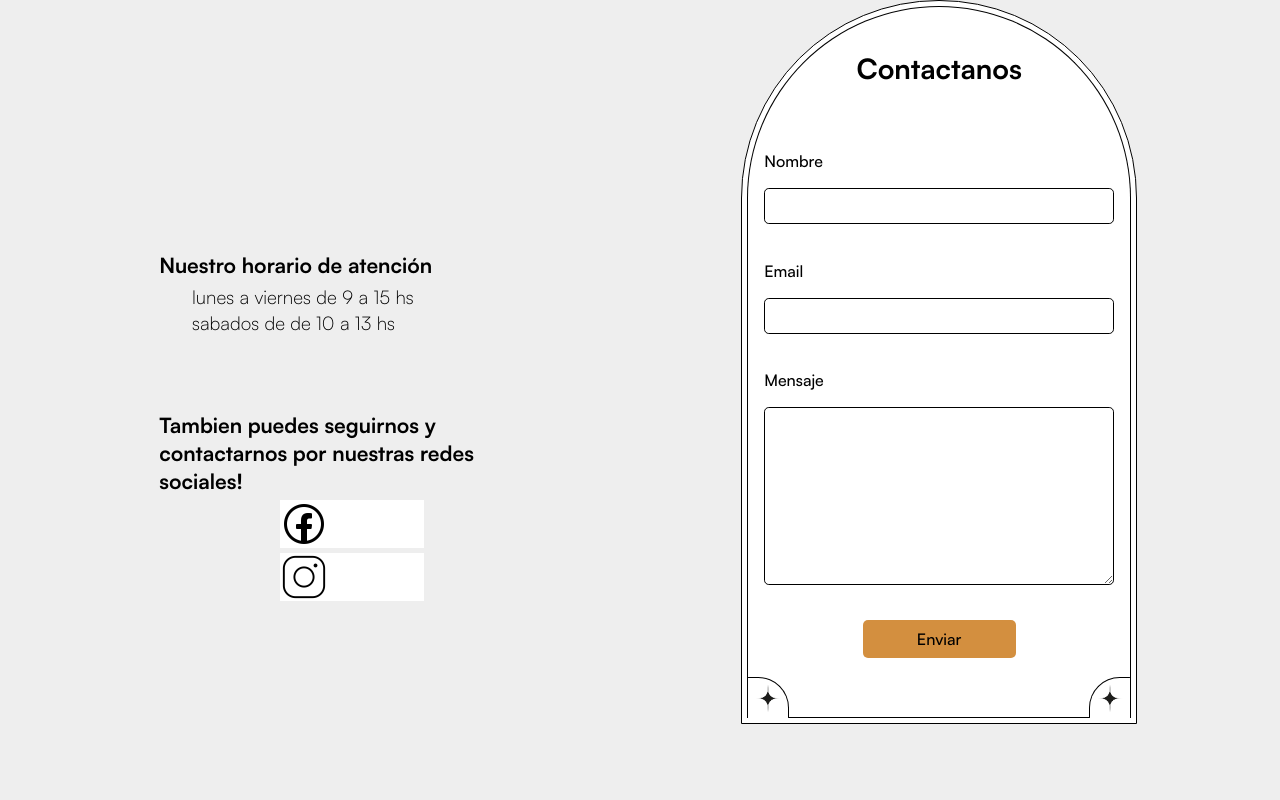
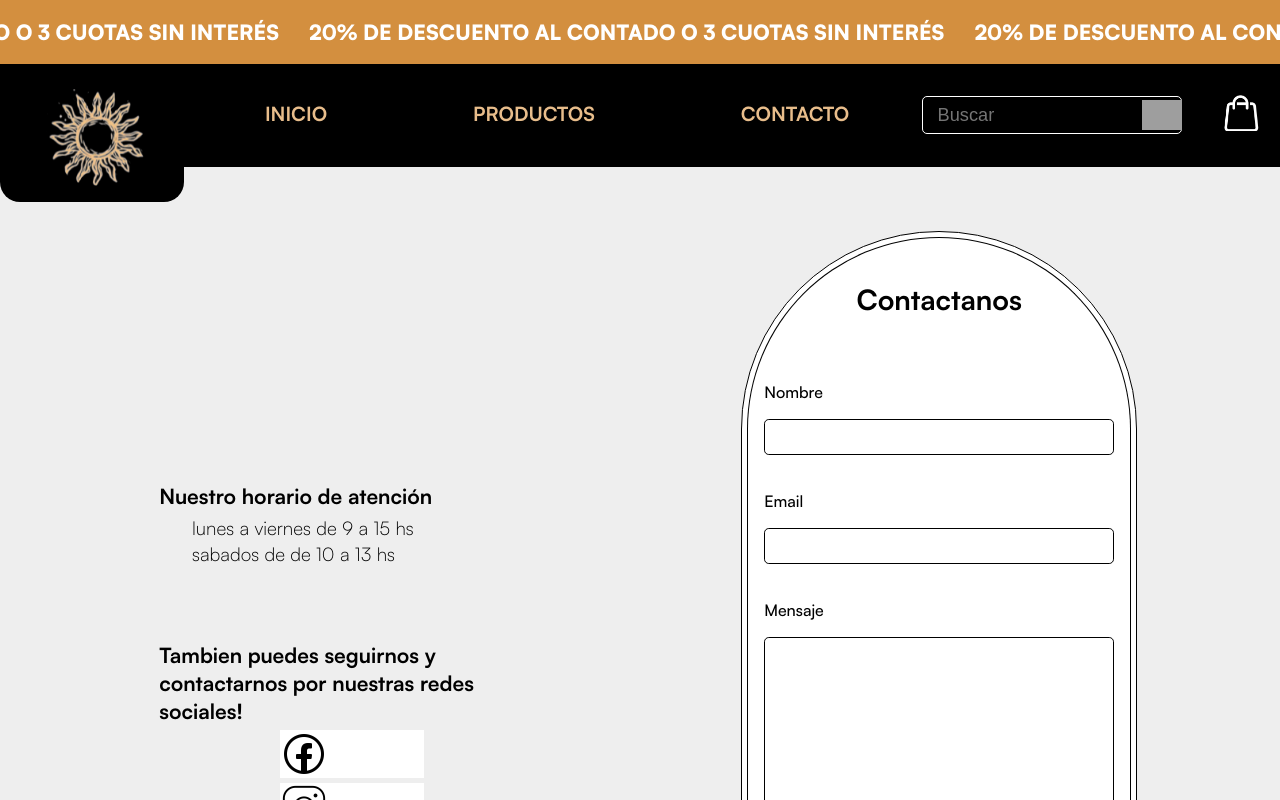
Before and after one commit to KatherineDG/ProyectoEcommerceFront, a React (Create React App) app: page /contacto in a window 1280 px wide. Shown: the top 800 px of the page. Built offline with nearby package versions, Linux system fonts and the light colour scheme; grey boxes are pictures that could not be loaded.

Commit message:
navbar a contacto y scrollbar filtros recoloreado

```diff
--- a/src/components/filters/Filters.css
+++ b/src/components/filters/Filters.css
@@ -17,7 +17,7 @@
 }
 
 .filters-right::-webkit-scrollbar-thumb {
-  background-color: #e4e4e4; /* Color del thumb (barra de desplazamiento) */
+  background-color: #b9b9b9; /* Color del thumb (barra de desplazamiento) */
   border-radius: 10px; /* Borde redondeado del thumb */
 }
 
--- a/src/templates/Contact.js
+++ b/src/templates/Contact.js
@@ -1,9 +1,11 @@
 import React from "react";
 import "./Contact.css"
+import Navbar from "../components/navbar/Navbar";
 
 function Contact() {
     return(
         <div className="body-contact">
+            <Navbar/>
             <div className="contact">
                 <div className="informacion-contact">
                     <div className="horarios-de-atencion-contact">
```
